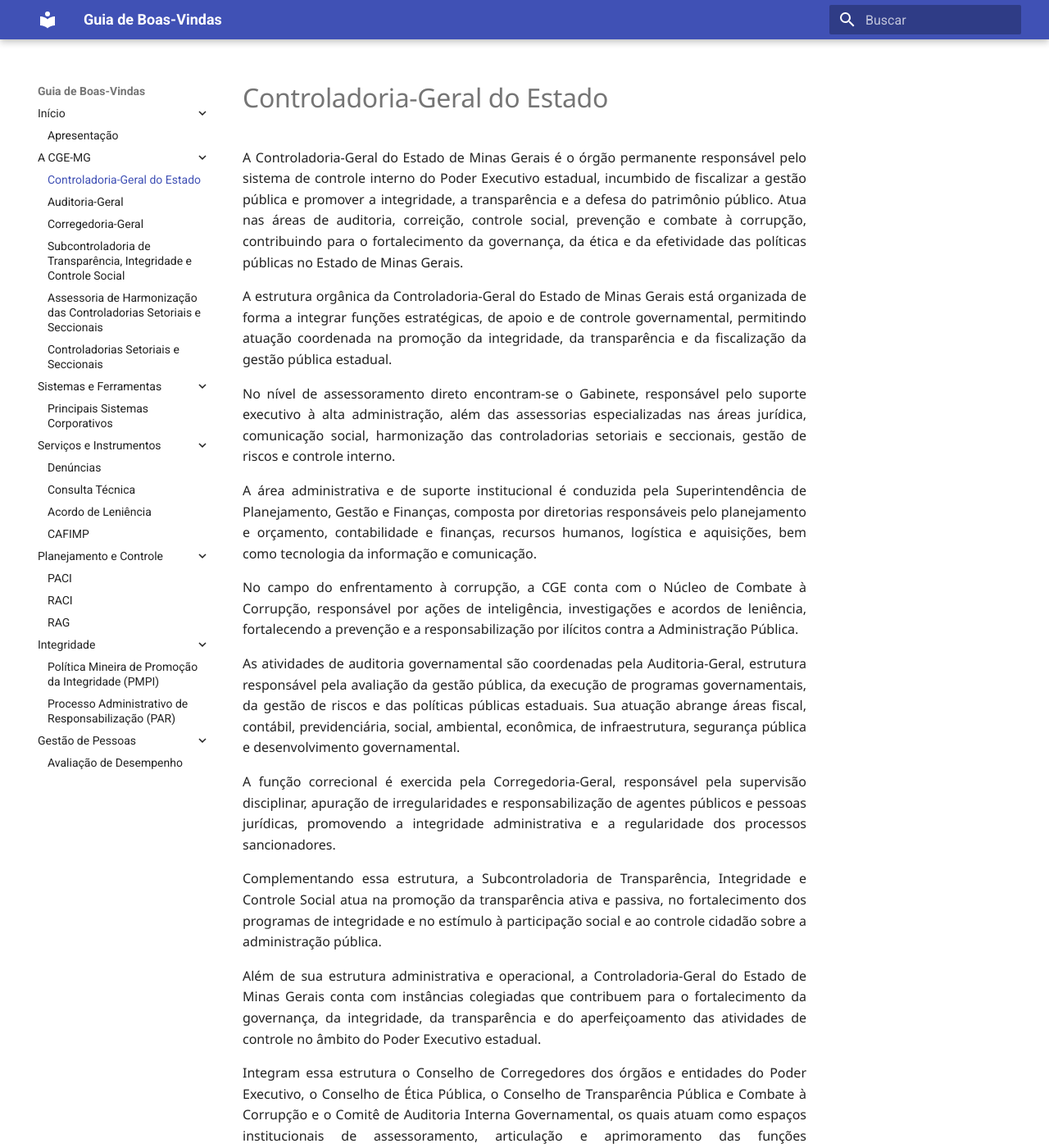
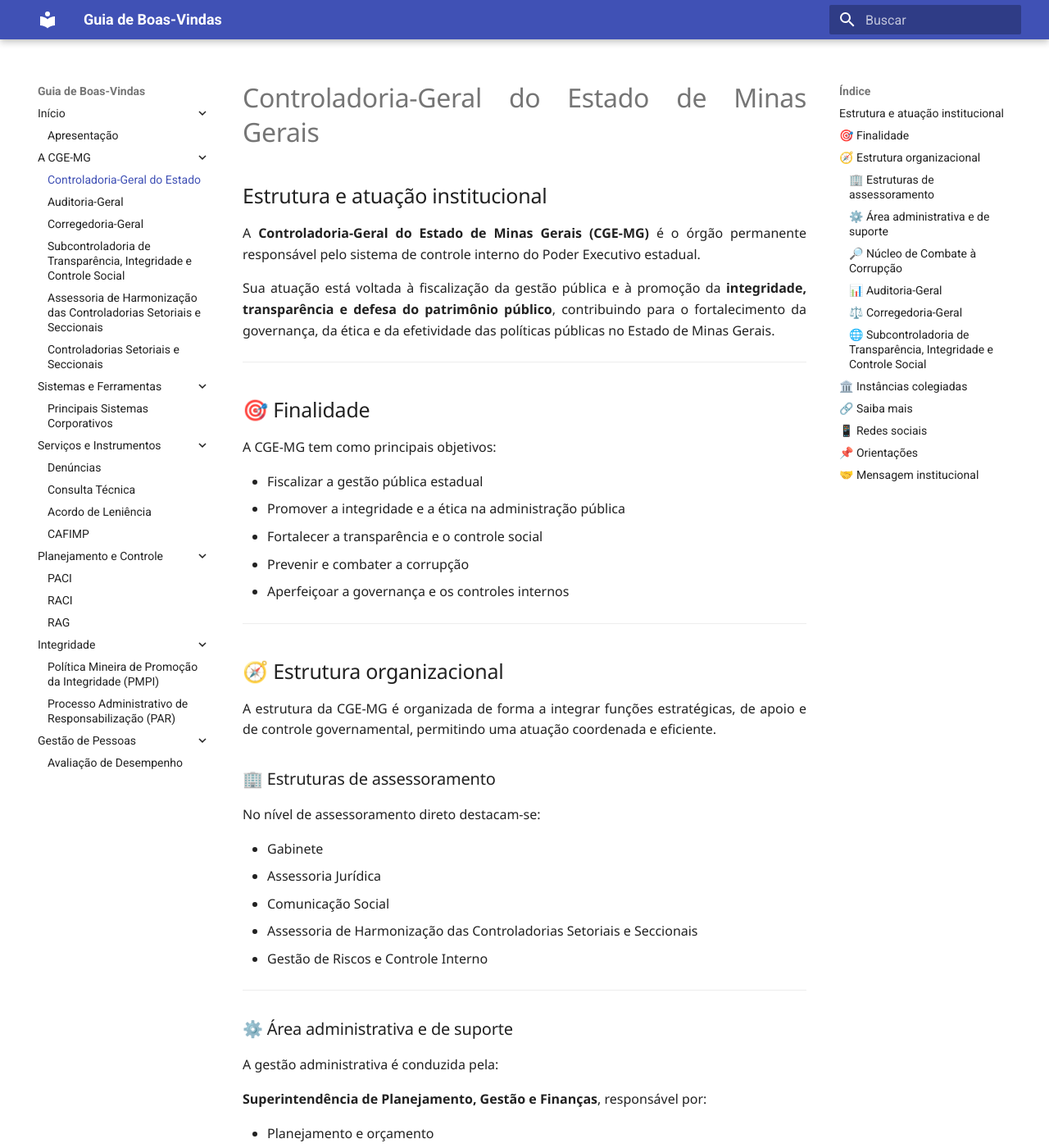
Before and after one commit to CGEMG-AHCS/guia-de-boas-vindas, an MkDocs documentation site: the page built from docs/cgemg.md, in a window 1280 px wide and 1400 px high. Shown: the whole window at 82% size. Built offline with MkDocs 1.6.1 and Material for MkDocs 9.7.7, drawn with Linux system fonts in a browser that asks for light colours; some of the changed text lies outside the part shown.

Commit message:
Update cgemg.md

```diff
--- a/docs/cgemg.md
+++ b/docs/cgemg.md
@@ -1,32 +1,156 @@
-# Controladoria-Geral do Estado
+# Controladoria-Geral do Estado de Minas Gerais
+## Estrutura e atuação institucional
 
+A **Controladoria-Geral do Estado de Minas Gerais (CGE-MG)** é o órgão permanente responsável pelo sistema de controle interno do Poder Executivo estadual.
 
-A Controladoria-Geral do Estado de Minas Gerais é o órgão permanente responsável pelo sistema de controle interno do Poder Executivo estadual, incumbido de fiscalizar a gestão pública e promover a integridade, a transparência e a defesa do patrimônio público. Atua nas áreas de auditoria, correição, controle social, prevenção e combate à corrupção, contribuindo para o fortalecimento da governança, da ética e da efetividade das políticas públicas no Estado de Minas Gerais.
-
-A estrutura orgânica da Controladoria-Geral do Estado de Minas Gerais está organizada de forma a integrar funções estratégicas, de apoio e de controle governamental, permitindo atuação coordenada na promoção da integridade, da transparência e da fiscalização da gestão pública estadual.
-
-No nível de assessoramento direto encontram-se o Gabinete, responsável pelo suporte executivo à alta administração, além das assessorias especializadas nas áreas jurídica, comunicação social, harmonização das controladorias setoriais e seccionais, gestão de riscos e controle interno.
-
-A área administrativa e de suporte institucional é conduzida pela Superintendência de Planejamento, Gestão e Finanças, composta por diretorias responsáveis pelo planejamento e orçamento, contabilidade e finanças, recursos humanos, logística e aquisições, bem como tecnologia da informação e comunicação.
-
-No campo do enfrentamento à corrupção, a CGE conta com o Núcleo de Combate à Corrupção, responsável por ações de inteligência, investigações e acordos de leniência, fortalecendo a prevenção e a responsabilização por ilícitos contra a Administração Pública.
-
-As atividades de auditoria governamental são coordenadas pela Auditoria-Geral, estrutura responsável pela avaliação da gestão pública, da execução de programas governamentais, da gestão de riscos e das políticas públicas estaduais. Sua atuação abrange áreas fiscal, contábil, previdenciária, social, ambiental, econômica, de infraestrutura, segurança pública e desenvolvimento governamental.
-
-A função correcional é exercida pela Corregedoria-Geral, responsável pela supervisão disciplinar, apuração de irregularidades e responsabilização de agentes públicos e pessoas jurídicas, promovendo a integridade administrativa e a regularidade dos processos sancionadores.
-
-Complementando essa estrutura, a Subcontroladoria de Transparência, Integridade e Controle Social atua na promoção da transparência ativa e passiva, no fortalecimento dos programas de integridade e no estímulo à participação social e ao controle cidadão sobre a administração pública.
-
-Além de sua estrutura administrativa e operacional, a Controladoria-Geral do Estado de Minas Gerais conta com instâncias colegiadas que contribuem para o fortalecimento da governança, da integridade, da transparência e do aperfeiçoamento das atividades de controle no âmbito do Poder Executivo estadual.
-
-Integram essa estrutura o Conselho de Corregedores dos órgãos e entidades do Poder Executivo, o Conselho de Ética Pública, o Conselho de Transparência Pública e Combate à Corrupção e o Comitê de Auditoria Interna Governamental, os quais atuam como espaços institucionais de assessoramento, articulação e aprimoramento das funções desempenhadas pela CGE.
-
-Para conhecer mais sobre a Controladoria-Geral do Estado de Minas Gerais, sua estrutura institucional, áreas de atuação, iniciativas e principais ações desenvolvidas em prol da integridade, da transparência e do fortalecimento da gestão pública, acesse o portal oficial da CGE por meio deste [link](https://www.cge.mg.gov.br/).
-
-Acompanhe também os conteúdos, projetos e informações institucionais divulgados nas redes sociais oficiais da Controladoria-Geral do Estado no [Instagram](https://www.instagram.com/controladoriamg), [Facebook](https://www.facebook.com/cgeoficial/), [YouTube](https://www.youtube.com/@controladoriamg) e [LinkedIn](https://www.linkedin.com/company/controladoriamg/).
-
+Sua atuação está voltada à fiscalização da gestão pública e à promoção da **integridade, transparência e defesa do patrimônio público**, contribuindo para o fortalecimento da governança, da ética e da efetividade das políticas públicas no Estado de Minas Gerais.
 
 ---
 
-Controladoria‑Geral do Estado de Minas Gerais
-Governo do Estado de Minas Gerais
+## 🎯 Finalidade
+
+A CGE-MG tem como principais objetivos:
+
+- Fiscalizar a gestão pública estadual
+- Promover a integridade e a ética na administração pública
+- Fortalecer a transparência e o controle social
+- Prevenir e combater a corrupção
+- Aperfeiçoar a governança e os controles internos
+
+---
+
+## 🧭 Estrutura organizacional
+
+A estrutura da CGE-MG é organizada de forma a integrar funções estratégicas, de apoio e de controle governamental, permitindo uma atuação coordenada e eficiente.
+
+### 🏢 Estruturas de assessoramento
+
+No nível de assessoramento direto destacam-se:
+
+- Gabinete
+- Assessoria Jurídica
+- Comunicação Social
+- Assessoria de Harmonização das Controladorias Setoriais e Seccionais
+- Gestão de Riscos e Controle Interno
+
+---
+
+### ⚙️ Área administrativa e de suporte
+
+A gestão administrativa é conduzida pela:
+
+**Superintendência de Planejamento, Gestão e Finanças**, responsável por:
+
+- Planejamento e orçamento
+- Contabilidade e finanças
+- Gestão de pessoas
+- Logística e aquisições
+- Tecnologia da informação e comunicação
+
+---
+
+### 🔎 Núcleo de Combate à Corrupção
+
+Estrutura responsável por:
+
+- Ações de inteligência
+- Investigações
+- Celebração de acordos de leniência
+
+Atua de forma estratégica no fortalecimento da prevenção e da responsabilização por ilícitos contra a Administração Pública.
+
+---
+
+### 📊 Auditoria-Geral
+
+Responsável pela auditoria interna governamental, com atuação em:
+
+- Avaliação da gestão pública
+- Execução de programas governamentais
+- Gestão de riscos
+- Políticas públicas
+
+Abrange áreas como:
+
+- Fiscal e contábil
+- Previdenciária
+- Social e ambiental
+- Infraestrutura
+- Segurança pública
+- Desenvolvimento governamental
+
+---
+
+### ⚖️ Corregedoria-Geral
+
+Responsável pela função correcional, compreendendo:
+
+- Supervisão disciplinar
+- Apuração de irregularidades
+- Responsabilização de agentes públicos e pessoas jurídicas
+
+Sua atuação fortalece a integridade administrativa e a regularidade dos processos sancionadores.
+
+---
+
+### 🌐 Subcontroladoria de Transparência, Integridade e Controle Social
+
+Atua na promoção de:
+
+- Transparência ativa e passiva
+- Programas de integridade
+- Participação social
+- Controle cidadão
+
+---
+
+## 🏛️ Instâncias colegiadas
+
+A CGE-MG conta com instâncias colegiadas que fortalecem a governança institucional:
+
+- Conselho de Corregedores
+- Conselho de Ética Pública
+- Conselho de Transparência Pública e Combate à Corrupção
+- Comitê de Auditoria Interna Governamental
+
+Esses órgãos atuam como espaços de **assessoramento, articulação e aprimoramento institucional**.
+
+---
+
+## 🔗 Saiba mais
+
+Para conhecer mais sobre a CGE-MG:
+
+- Portal institucional: https://www.cge.mg.gov.br/
+
+---
+
+## 📱 Redes sociais
+
+Acompanhe conteúdos e informações institucionais:
+
+- Instagram: https://www.instagram.com/controladoriamg
+- Facebook: https://www.facebook.com/cgeoficial/
+- YouTube: https://www.youtube.com/@controladoriamg
+- LinkedIn: https://www.linkedin.com/company/controladoriamg/
+
+---
+
+## 📌 Orientações
+
+!!! note "Importante"
+    A CGE-MG atua de forma transversal em todos os órgãos e entidades do Poder Executivo, exercendo papel estratégico no fortalecimento da integridade pública.
+
+!!! tip "Boa prática"
+    Recomenda-se que o servidor conheça a estrutura e as competências das unidades para melhor compreensão do funcionamento institucional.
+
+---
+
+## 🤝 Mensagem institucional
+
+A Controladoria-Geral do Estado de Minas Gerais reafirma seu compromisso com a promoção da integridade, da transparência e da excelência na gestão pública.
+
+---
+
+**Controladoria‑Geral do Estado de Minas Gerais**
+**Governo do Estado de Minas Gerais**
```
